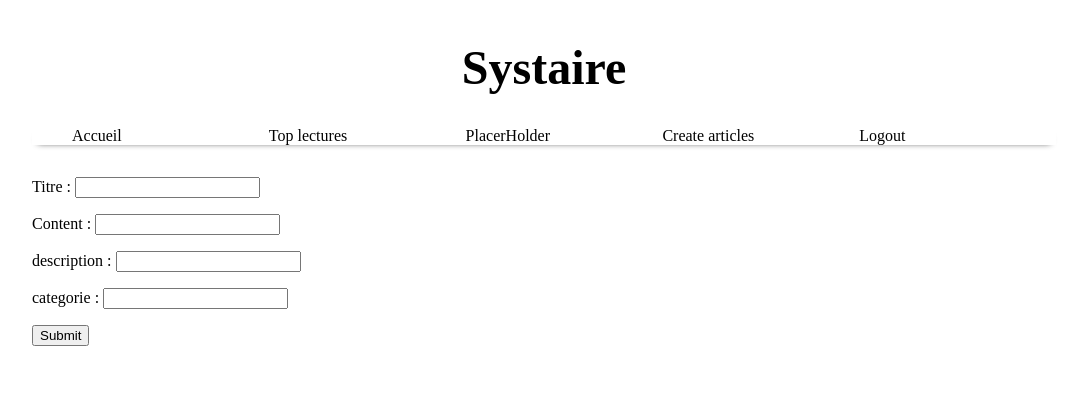
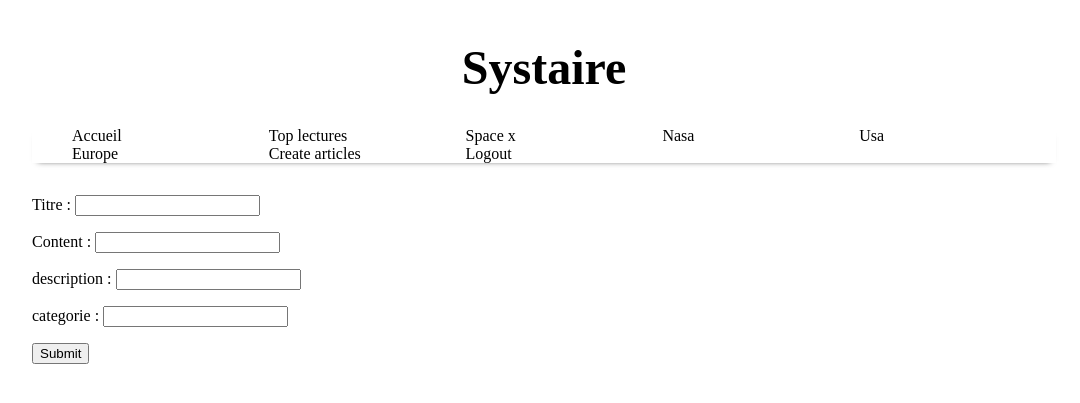
Before and after one commit to SacleuxBenoit/Systaire, a PHP site: page /test/layouts/create_articles.php in a window 1280 px wide. Shown: the top 403 px of the page, without its empty margins (96-1176 px from the left). Run offline with PHP 8.4, Linux system fonts and the light colour scheme; the visitor is signed in with stand-in values (Sample User, id 1).

Commit message:
add some link in the header :arrow_right: components/header.php

```diff
--- a/components/header.php
+++ b/components/header.php
@@ -4,7 +4,10 @@
     <ul>
         <li><a href="#">Accueil</a></li>
         <li><a href="#">Top lectures</a></li>
-        <li><a href="#">PlacerHolder</a></li>
+        <li><a href="#">Space x</a></li>
+        <li><a href="#">Nasa</a></li>
+        <li><a href="#">Usa</a></li>
+        <li><a href="#">Europe</a></li>
         <li><a href="http://localhost:8888/test/Systaire/layouts/create_articles.php">Create articles</a></li>
         <?php
             if(empty($_SESSION['username'])){
```
